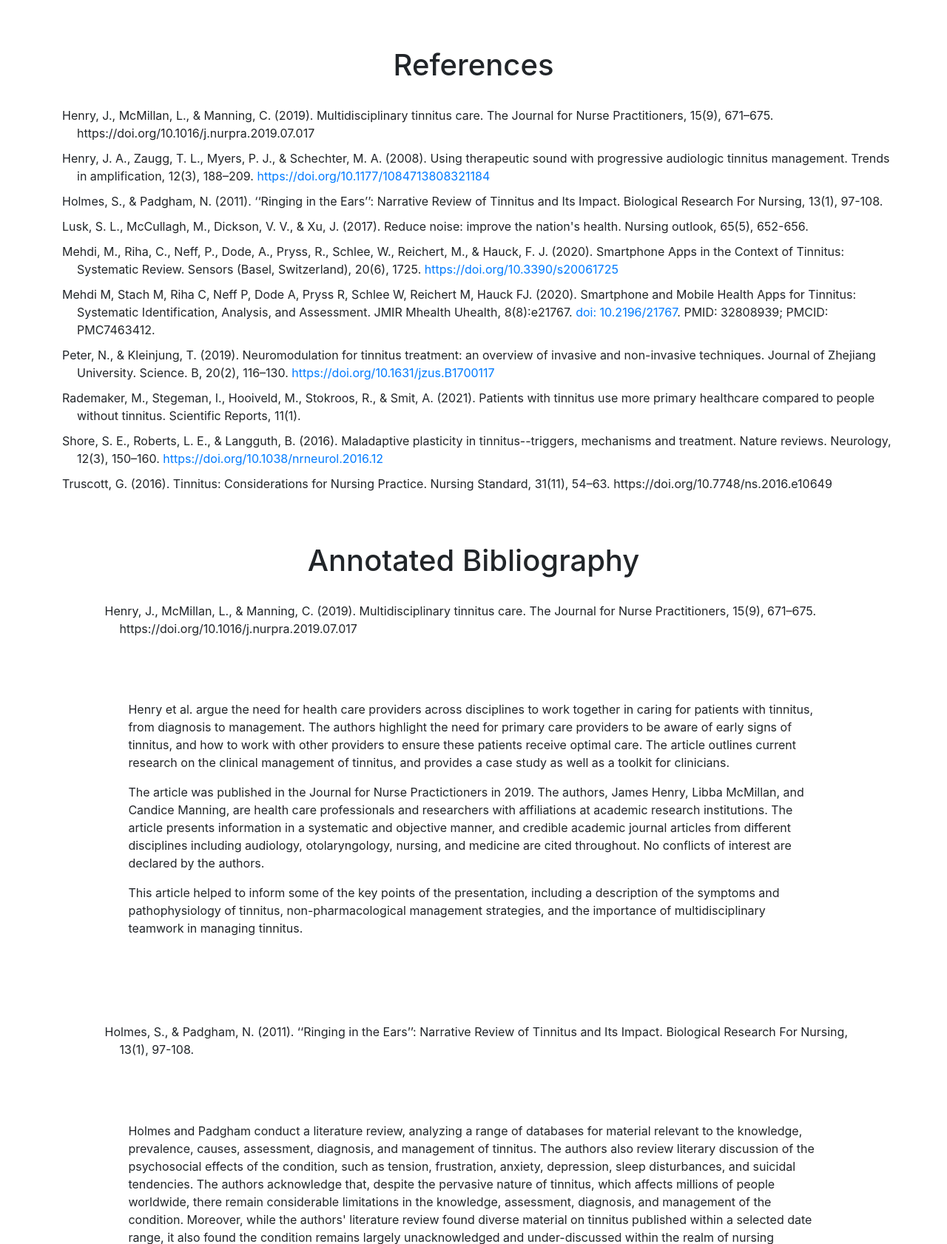
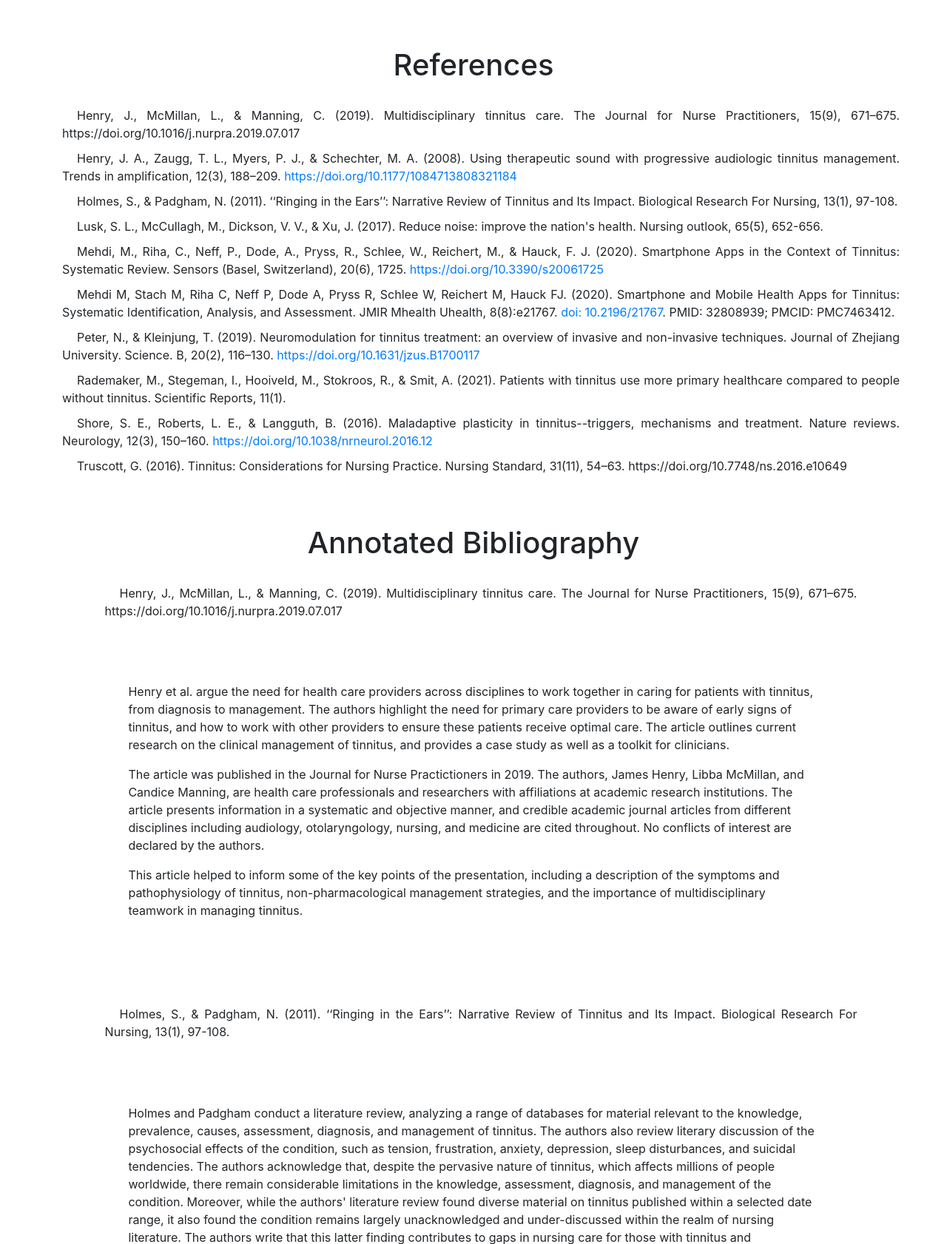
Before and after one commit to Jehaleyii/tinnitus, a Flask app: page /references in a window 1280 px wide. Shown: the part 66-1748 px from the top of the page at 74% size. Run offline with Flask 3, Linux system fonts and the light colour scheme; some libraries are stand-ins or nearby versions.

Commit message:
Update references.html

```diff
--- a/api/templates/references.html
+++ b/api/templates/references.html
@@ -59,10 +59,11 @@
     <style>
 .apa-references {
     margin-left: 20px;
+    text-align: justify;
 }
+
 .apa-references p {
-        text-indent: -20px;
-        margin-left: 20px;
+    text-indent: 20px;
     margin-bottom: 10px;
 }
 </style>
```
Lines whose indentation alone changed are shown as unchanged.
